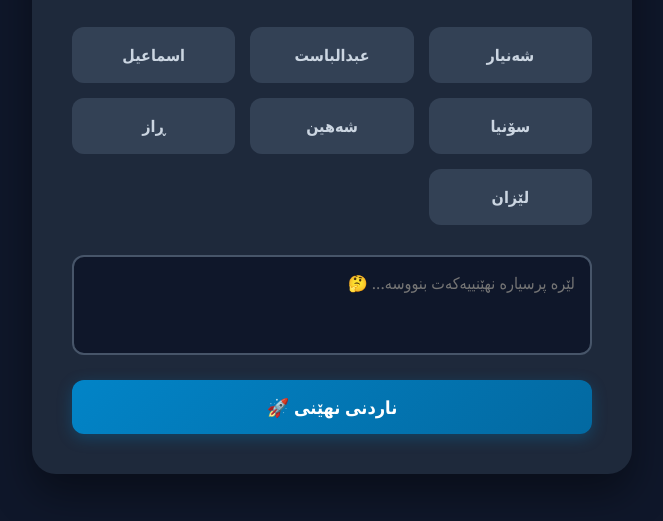
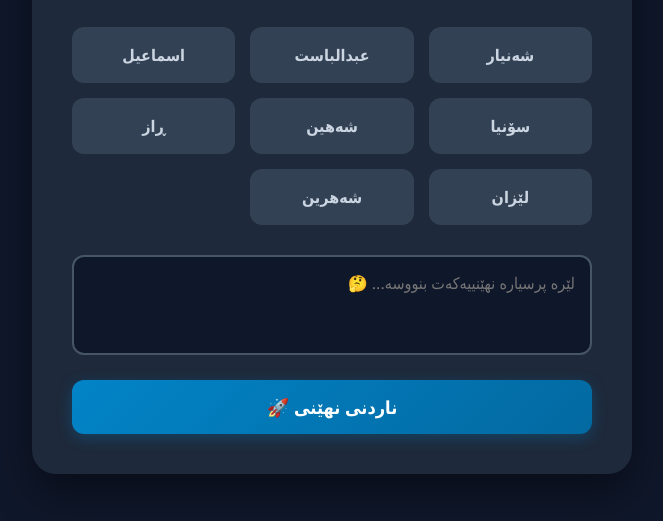
Before and after one commit to esmahelnawzad57-crypto/ismail_vercel, a website: page index.html in a window 1280 px wide. Shown: the part 231-752 px from the top of the page, without its empty margins (308-971 px from the left). Drawn offline with Linux system fonts and the light colour scheme.

Commit message:
Update index.html

```diff
--- a/index.html
+++ b/index.html
@@ -11,7 +11,6 @@
     <div class="container">
         <h1>🎲 پرسیاری نهێنی 🎲</h1>
         <p class="subtitle">پرسیارەکەت بنووسە، بە شێوەیەکی هەڕەمەکی بۆ یەکێک لەم شەش هاوڕێیە دەچێت بەبێ ئەوەی بزانیت کامەیانە!</p>
-
 <div class="friends-grid" id="friendsGrid">
     <div class="friend-card" data-name="شەنیار">شەنیار</div>
     <div class="friend-card" data-name="عبدالباست">عبدالباست</div>
@@ -20,6 +19,7 @@
     <div class="friend-card" data-name="شەهین">شەهین</div>
     <div class="friend-card" data-name="ڕاز">ڕاز</div>
     <div class="friend-card" data-name="لێزان">لێزان</div>
+    <div class="friend-card" data-name="شەهرین" data-id="5440917990">شەهرین</div>
 </div>
 
         <div class="input-section">
```
Lines whose indentation alone changed are shown as unchanged.
